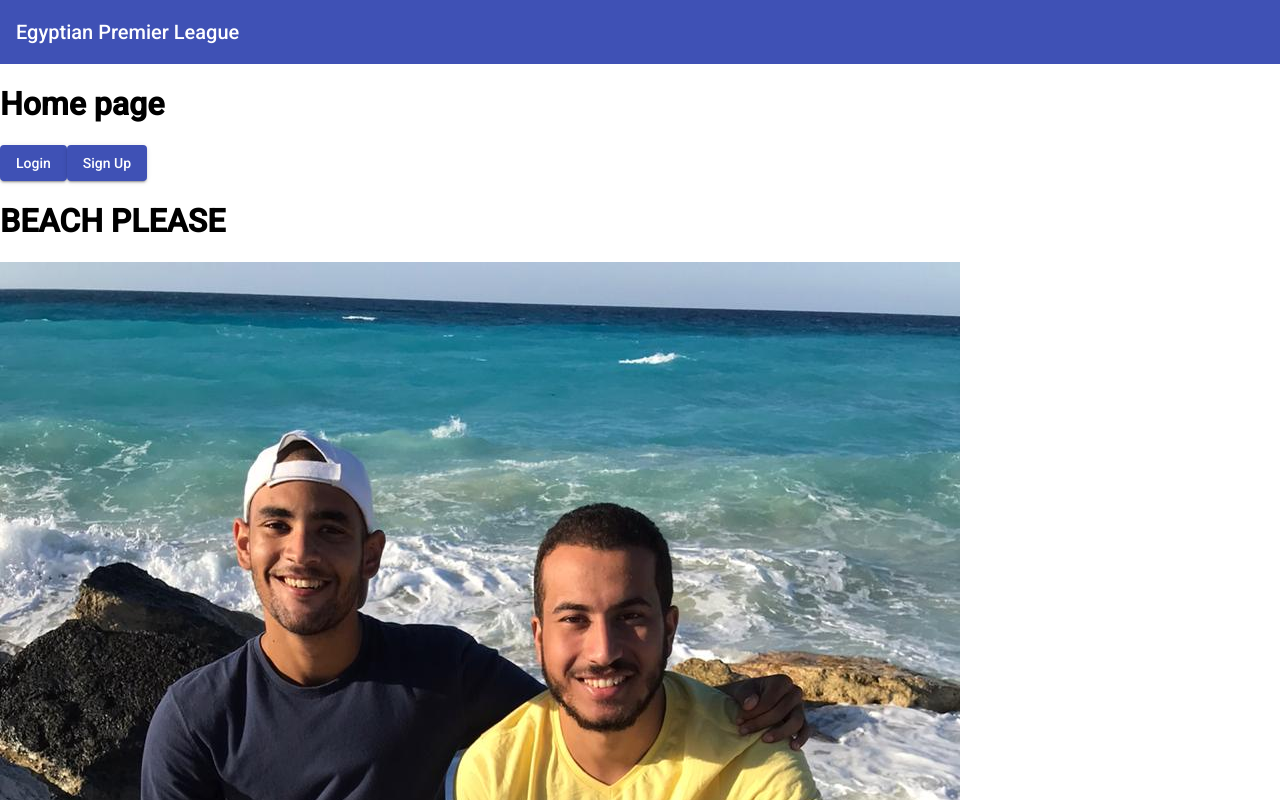
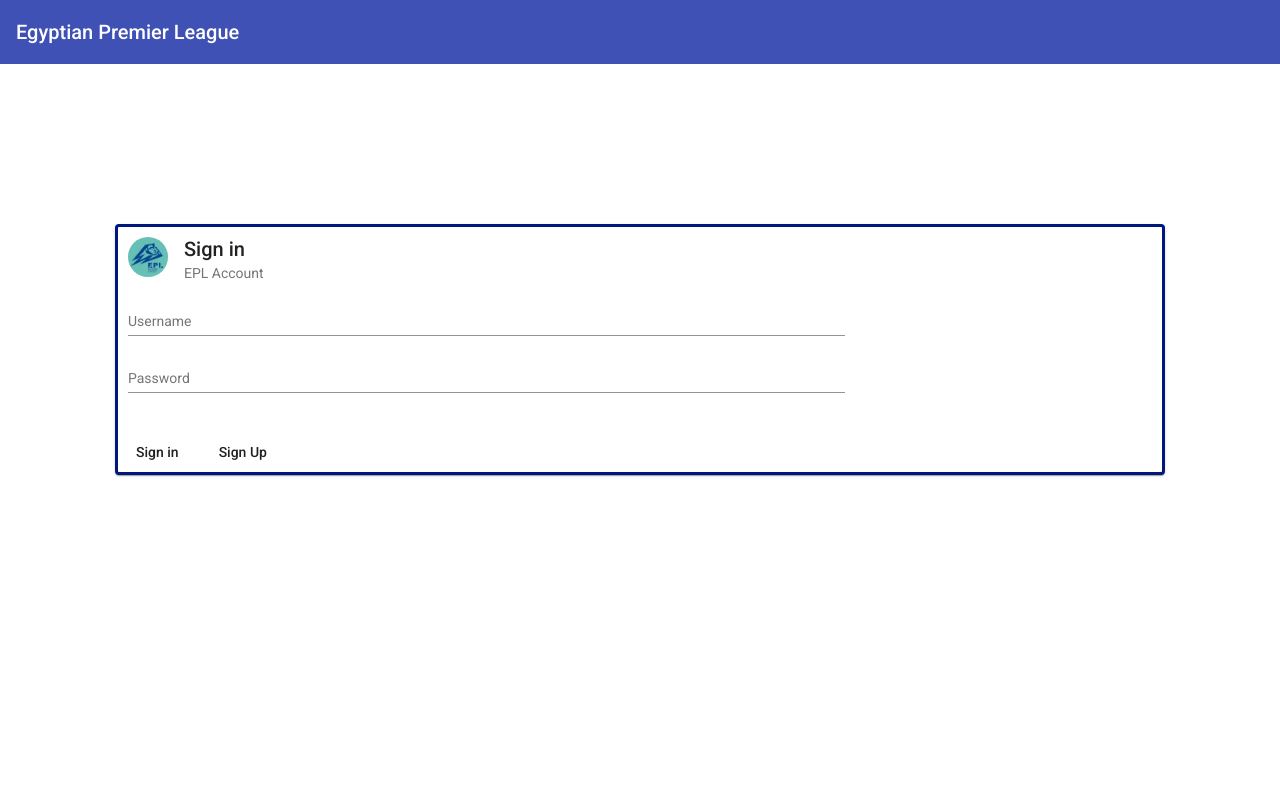
Before and after one commit to shadyfahmy/matches-reservation-system, an Angular app in the folder match-reservation-system-Angular/: page / in a window 1280 px wide. Shown: the top 800 px of the page. Built offline with nearby package versions, Linux system fonts and the light colour scheme.

Commit message:
Added html of login component

```diff
--- a/match-reservation-system-Angular/src/app/app-routing.module.ts
+++ b/match-reservation-system-Angular/src/app/app-routing.module.ts
@@ -6,7 +6,7 @@ import { ProfilePageComponent } from './profile-page/profile-page.component';
 
 
 const routes: Routes = [
-  { path: '', component: HomePageComponent },
+  { path: '', component: LoginPageComponent },
   { path: 'login', component: LoginPageComponent },
   { path: 'profile', component: ProfilePageComponent },
 
--- a/match-reservation-system-Angular/src/app/home-page/home-page.component.html
+++ b/match-reservation-system-Angular/src/app/home-page/home-page.component.html
@@ -1,6 +1,6 @@
 <mat-toolbar color="primary">
     <span>Egyptian Premier League</span>
-  </mat-toolbar>
+</mat-toolbar>
 <h1>Home page</h1>
 <button mat-raised-button color="primary">Login</button>
 <button mat-raised-button color="primary">Sign Up</button>
--- a/match-reservation-system-Angular/src/app/login-page/login-page.component.css
+++ b/match-reservation-system-Angular/src/app/login-page/login-page.component.css
@@ -0,0 +1,16 @@
+.signin-card {
+    margin: auto;
+    width: 80%;
+    border: 3px solid rgb(0, 23, 128);
+    padding: 10px;
+    top: 20%;
+}
+
+.signin-header-image {
+    background-image: url("../../assets/EPL.jpg");
+    background-size: cover;
+}
+
+.signin-input {
+    width: 70%;
+}
--- a/match-reservation-system-Angular/src/app/login-page/login-page.component.html
+++ b/match-reservation-system-Angular/src/app/login-page/login-page.component.html
@@ -1,4 +1,32 @@
-<p>login-page works!</p>
-<p>it's up to you 3aiz te3ml el login w el signup fe nafs el page wala 3aiz tzawedd page tanya
-    bra7tak
-</p>
+<mat-toolbar color="primary">
+    <span>Egyptian Premier League</span>
+</mat-toolbar>
+
+<mat-card class="signin-card">
+    <mat-card-header>
+      <div mat-card-avatar class="signin-header-image"></div>
+      <mat-card-title> Sign in </mat-card-title>
+      <mat-card-subtitle>EPL Account</mat-card-subtitle>
+    </mat-card-header>
+    <mat-card-content>
+        <mat-form-field class="signin-input">
+            <mat-label>Username</mat-label>
+            <input matInput type="text" [(ngModel)]="username">
+            <button mat-button *ngIf="username" matSuffix mat-icon-button aria-label="Clear" (click)="username=''">
+              <mat-icon>close</mat-icon>
+            </button>
+        </mat-form-field>
+        <br>
+        <mat-form-field class="signin-input">
+            <mat-label>Password</mat-label>
+            <input matInput type="password" [(ngModel)]="password">
+            <button mat-button *ngIf="password" matSuffix mat-icon-button aria-label="Clear" (click)="password=''">
+              <mat-icon>close</mat-icon>
+            </button>
+        </mat-form-field>
+    </mat-card-content>
+    <mat-card-actions>
+      <button mat-button>Sign in</button>
+      <button mat-button>Sign Up</button>
+    </mat-card-actions>
+  </mat-card>
--- a/match-reservation-system-Angular/src/app/login-page/login-page.component.ts
+++ b/match-reservation-system-Angular/src/app/login-page/login-page.component.ts
@@ -8,6 +8,9 @@ import { Component, OnInit } from '@angular/core';
 export class LoginPageComponent implements OnInit {
 
   constructor() { }
+  username: string;
+  password: string;
+
 
   ngOnInit() {
   }
```
Also changed, not shown: match-reservation-system-Angular/src/app/app.module.ts (+14 -5 lines), match-reservation-system-Angular/src/assets/EPL.jpg (added).
